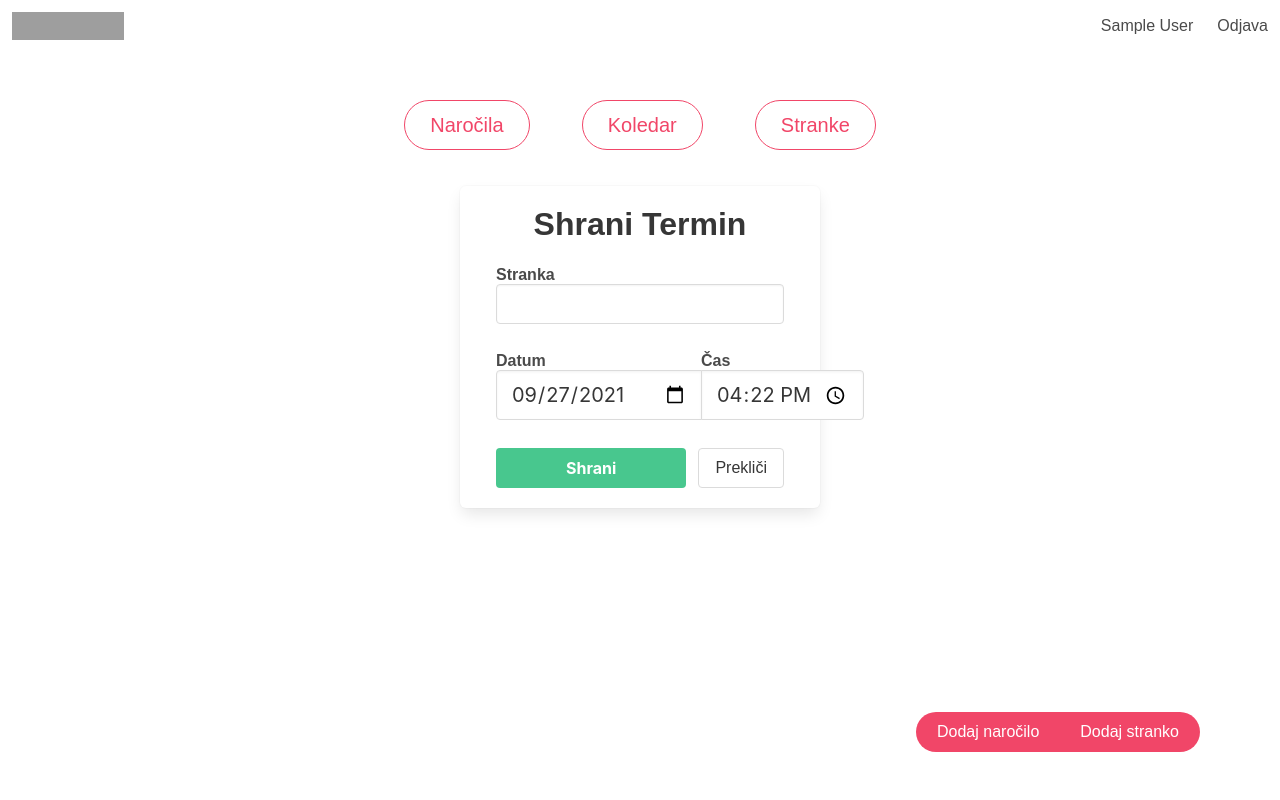
After one commit to Zvmcevap/GingerAlerts, a Flask app: page /add_appointment in a window 1280 px wide. The commit adds this page. Run offline with Flask 2, Linux system fonts and the light colour scheme; the visitor is signed in with stand-in values (Sample User, id 1); data comes from the database, SQL or seed files in the repository; data that the repository does not hold is empty; grey boxes are pictures that could not be loaded.

```diff
--- a/app/appointments/routes.py
+++ b/app/appointments/routes.py
@@ -1,13 +1,53 @@
-from flask import Blueprint, render_template
+from flask import Blueprint, render_template, json
 from flask_login import login_required, current_user
+from app import db
+from app.forms import AddAppointmentForm
+from app.models import Appointment, Client
 
 appointments_bp = Blueprint('appointments_bp', __name__,
-                        template_folder='templates',
-                        static_folder='static'
-                        )
+                            template_folder='templates',
+                            static_folder='static',
+                            static_url_path='/appointments/static/'
+                            )
 
 
 @appointments_bp.route('/appointments')
 @login_required
 def appointments():
-    return render_template('appointments.html')
+
+    appointment_list = db.session.query(Appointment).filter(Client.user == current_user).all()
+    print(appointment_list)
+
+    return render_template('appointments.html', appointment_list=appointment_list)
+
+
+@appointments_bp.route('/add_appointment', methods=['GET'])
+@login_required
+def add_appointment():
+    client = Client.query.filter(Client.user == current_user).first()
+    client_names = []
+    clients = Client.query.filter(Client.user == current_user).all()
+    for c in clients:
+        client_names.append(c.name)
+    print(client_names)
+
+    appointment_form = AddAppointmentForm()
+    return render_template('add_appointments.html',
+                           appointment_form=appointment_form,
+                           client=client,
+                           client_names=json.dumps(client_names)
+                           )
+
+
+@appointments_bp.route('/add_appointment', methods=['POST'])
+@login_required
+def add_appointment_post():
+    client = Client.query.first()
+    appointment_form = AddAppointmentForm()
+    client_name = appointment_form.client_name.data
+    app_date = appointment_form.date_of_appointment.data
+    app_time = appointment_form.time_of_appointment.data
+
+    print(app_date, app_time, client_name, client.name)
+
+    return render_template('add_appointments.html', appointment_form=appointment_form, client=client)
--- /dev/null
+++ b/app/appointments/static/appointments.css
@@ -0,0 +1,16 @@
+.datetimefield {
+    padding: 1rem
+}
+
+.field {
+    padding-left: 1rem;
+    padding-right: 1rem;
+}
+
+label{
+    font-weight: 700;
+}
+
+.is-success {
+    font-weight: bold;
+}
--- /dev/null
+++ b/app/appointments/templates/add_appointments.html
@@ -0,0 +1,53 @@
+{% extends "base.html" %}
+
+{% block stylesheet %}
+    <link rel="stylesheet" href="{{ url_for('.static', filename='appointments.css') }}">
+    <link rel="stylesheet" href="/app/static/autocomplete.css">
+{% endblock %}
+
+{% block content %}
+    {% from "_input_text.html" import input_text %}
+    <div class="column is-4 is-offset-4">
+        <div class="box">
+            <h3 class="title has-text-centered">Shrani Termin</h3>
+            {% with messages = get_flashed_messages() %}
+                {% if messages %}
+                    <div class="notification is-danger">
+                        {{ messages[0] }}
+                    </div>
+                {% endif %}
+            {% endwith %}
+            <form method="POST" action="/add_appointment" autocomplete="off">
+                {{ appointment_form.hidden_tag() }}
+                <div class="field">
+                    <div class="control">
+                        {{ appointment_form.client_name.label }}
+                        {{ appointment_form.client_name(class="input", value=client.name) }}
+                    </div>
+                </div>
+                <div class="field has-addons datetimefield">
+                    <div class="control">
+                        {{ appointment_form.date_of_appointment.label }}
+                        {{ appointment_form.date_of_appointment(class="input date is-medium") }}
+                    </div>
+                    <div class="control">
+                        {{ appointment_form.time_of_appointment.label }}
+                        {{ appointment_form.time_of_appointment(class="input datetime is-medium") }}
+                    </div>
+                </div>
+                <div class="field is-grouped">
+                    <div class="control is-expanded">
+                        {{ appointment_form.submit(class="button is-success is-fullwidth") }}
+                    </div>
+                    <div class="control">
+                        <a class="button">Prekliči</a>
+                    </div>
+                </div>
+            </form>
+        </div>
+    </div>
+{% endblock %}
+{% block scripts %}
+    <script type="text/javascript">let search_array = JSON.parse({{ client_names | tojson }})</script>
+    <script src="/app/static/autocomplete.js"></script>
+{% endblock %}
--- a/app/clients/templates/clients.html
+++ b/app/clients/templates/clients.html
@@ -1,4 +1,8 @@
 {% extends "base.html" %}
+
+{% block stylesheet %}
+    <link rel="stylesheet" href="{{ url_for('.static', filename='clients.css') }}">
+{% endblock %}
 
 {% block content %}
     <h1 class="title has-text-centered">Stranke</h1>
--- a/app/forms.py
+++ b/app/forms.py
@@ -1,7 +1,8 @@
 from flask_wtf import FlaskForm, RecaptchaField
-from wtforms import StringField, PasswordField, BooleanField, SubmitField
+from wtforms import StringField, PasswordField, BooleanField, SubmitField, Form, SelectField
 from wtforms.validators import InputRequired, Email, Length, Regexp
-from wtforms.fields.html5 import TelField
+from wtforms.fields.html5 import TelField, DateField, TimeField, SearchField
+from datetime import datetime
 
 
 # Python Classes to create html forms with Flask-WTF
@@ -46,3 +47,11 @@ class AddClientForm(FlaskForm):
     day_before_sms = BooleanField('SMS obvestilo dan prej', default=False)
 
     submit = SubmitField('Shrani')
+
+
+class AddAppointmentForm(FlaskForm):
+    client_name = SearchField('Stranka', id="autocomplete", validators=[InputRequired()])
+    date_of_appointment = DateField('Datum', format='%Y-%m-%d', default=datetime.today())
+    time_of_appointment = TimeField('Čas', format='%H:%M', default=datetime.now().time())
+
+    submit = SubmitField('Shrani')
--- /dev/null
+++ b/app/static/autocomplete.css
@@ -0,0 +1,49 @@
+* { box-sizing: border-box; }
+body {
+  font: 16px Arial;
+}
+.autocomplete {
+  /*the container must be positioned relative:*/
+  position: relative;
+  display: inline-block;
+}
+input {
+  border: 1px solid transparent;
+  background-color: #f1f1f1;
+  padding: 10px;
+  font-size: 16px;
+}
+input[type=text] {
+  background-color: #f1f1f1;
+  width: 100%;
+}
+input[type=submit] {
+  background-color: DodgerBlue;
+  color: #fff;
+}
+.autocomplete-items {
+  position: absolute;
+  border: 1px solid #d4d4d4;
+  border-bottom: none;
+  border-top: none;
+  z-index: 99;
+  /*position the autocomplete items to be the same width as the container:*/
+  top: 100%;
+  left: 0;
+  right: 0;
+}
+.autocomplete-items div {
+  padding: 10px;
+  cursor: pointer;
+  background-color: #fff;
+  border-bottom: 1px solid #d4d4d4;
+}
+.autocomplete-items div:hover {
+  /*when hovering an item:*/
+  background-color: #e9e9e9;
+}
+.autocomplete-active {
+  /*when navigating through the items using the arrow keys:*/
+  background-color: lightgrey !important;
+  color: #ffffff;
+}
--- a/app/static/base.css
+++ b/app/static/base.css
@@ -20,12 +20,3 @@
     max-width: 35rem;
     margin: auto;
 }
-
-.table {
-    margin: auto;
-}
-
-tbody {
-    max-height: 5rem;
-    overflow-y: scroll;
-}
--- a/app/templates/base.html
+++ b/app/templates/base.html
@@ -8,6 +8,8 @@
     <title>Flask Auth Example</title>
     <link rel="stylesheet" href="https://cdn.jsdelivr.net/npm/bulma@0.9.3/css/bulma.min.css"/>
     <link rel="stylesheet" href="/app/static/base.css">
+    {% block stylesheet %}
+    {% endblock %}
 </head>
 
 <body>
@@ -56,11 +58,13 @@
         </div>
         {% if current_user.is_authenticated %}
             <div class="buttons has-addons is-right is-bottom dodaj">
-                <a class="button is-danger is-rounded">Dodaj naročilo</a>
+                <a class="button is-danger is-rounded" href="{{ url_for('appointments_bp.add_appointment') }}">Dodaj naročilo</a>
                 <a class="button is-danger is-rounded" href="{{ url_for('clients_bp.add_client') }}">Dodaj stranko</a>
             </div>
         {% endif %}
     </div>
 </section>
 </body>
+{% block scripts %}
+{% endblock %}
 </html>
```
Also changed, not shown: app/clients/routes.py (+4 -4 lines), app/clients/static/clients.css (added, +8 -0 lines), app/clients/templates/add_client.html (+13 -1 lines), app/models.py (+5 -2 lines), app/static/autocomplete.js (added, +105 -0 lines), app/templates/_search_form_template.html (added, +8 -0 lines).
